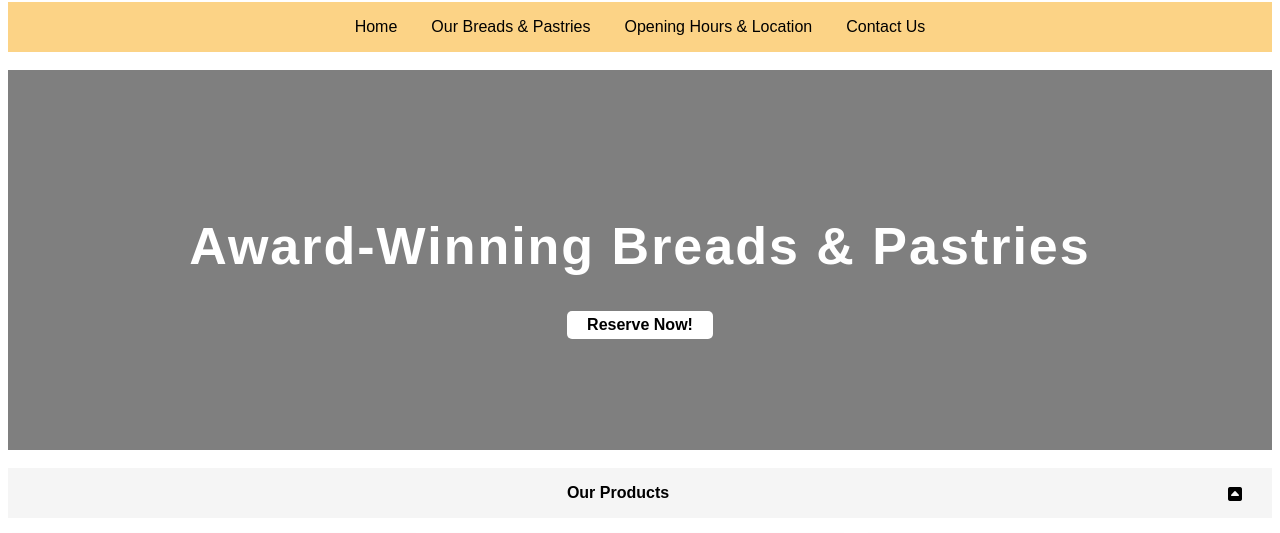
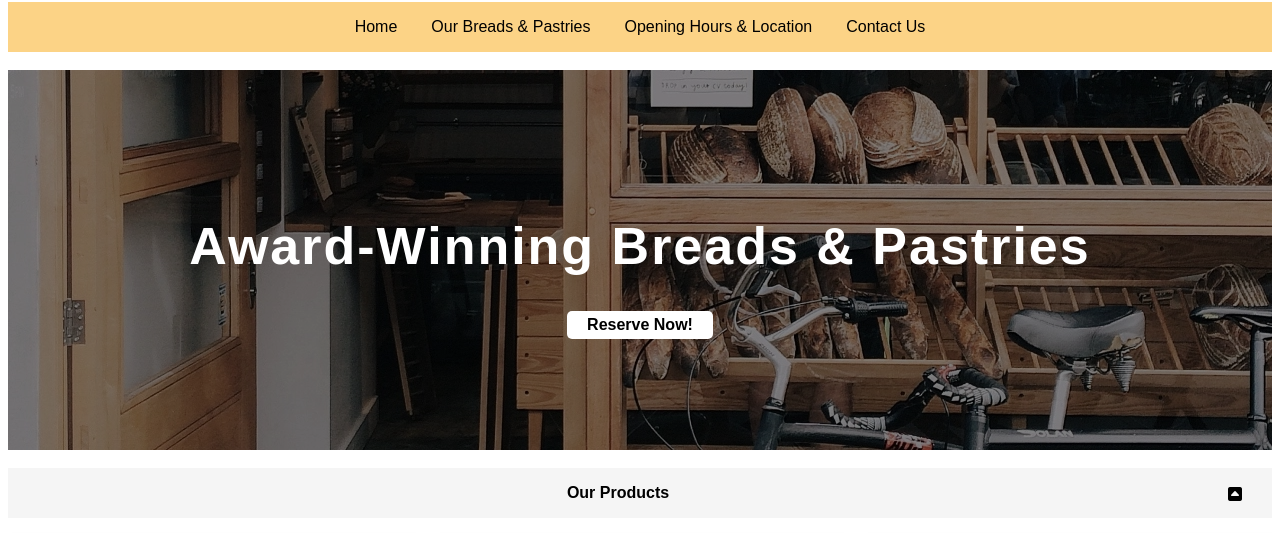
Before and after one commit to TomH-22/Milestone-Project-1, a plain HTML site: page index.html in a window 1280 px wide. Shown: the part 267-800 px from the top of the page. Drawn offline with nearby package versions, Linux system fonts and the light colour scheme; a web font is replaced by a local one.

Commit message:
Debugging file path issue in CSS file

```diff
--- a/assets/css/style.css
+++ b/assets/css/style.css
@@ -58,7 +58,7 @@
     width: 100%;
     max-width: 1280px;
     height: 380px;
-    background: no-repeat linear-gradient(rgb(0, 0, 0, 0.5), rgb(0, 0, 0, 0.5)), url(../assets/images/bakery.webp) right bottom;
+    background: no-repeat linear-gradient(rgb(0, 0, 0, 0.5), rgb(0, 0, 0, 0.5)), url(../images/bakery.webp) right bottom;
     background-size: cover;
     margin-left: auto;
     margin-right: auto;
```
